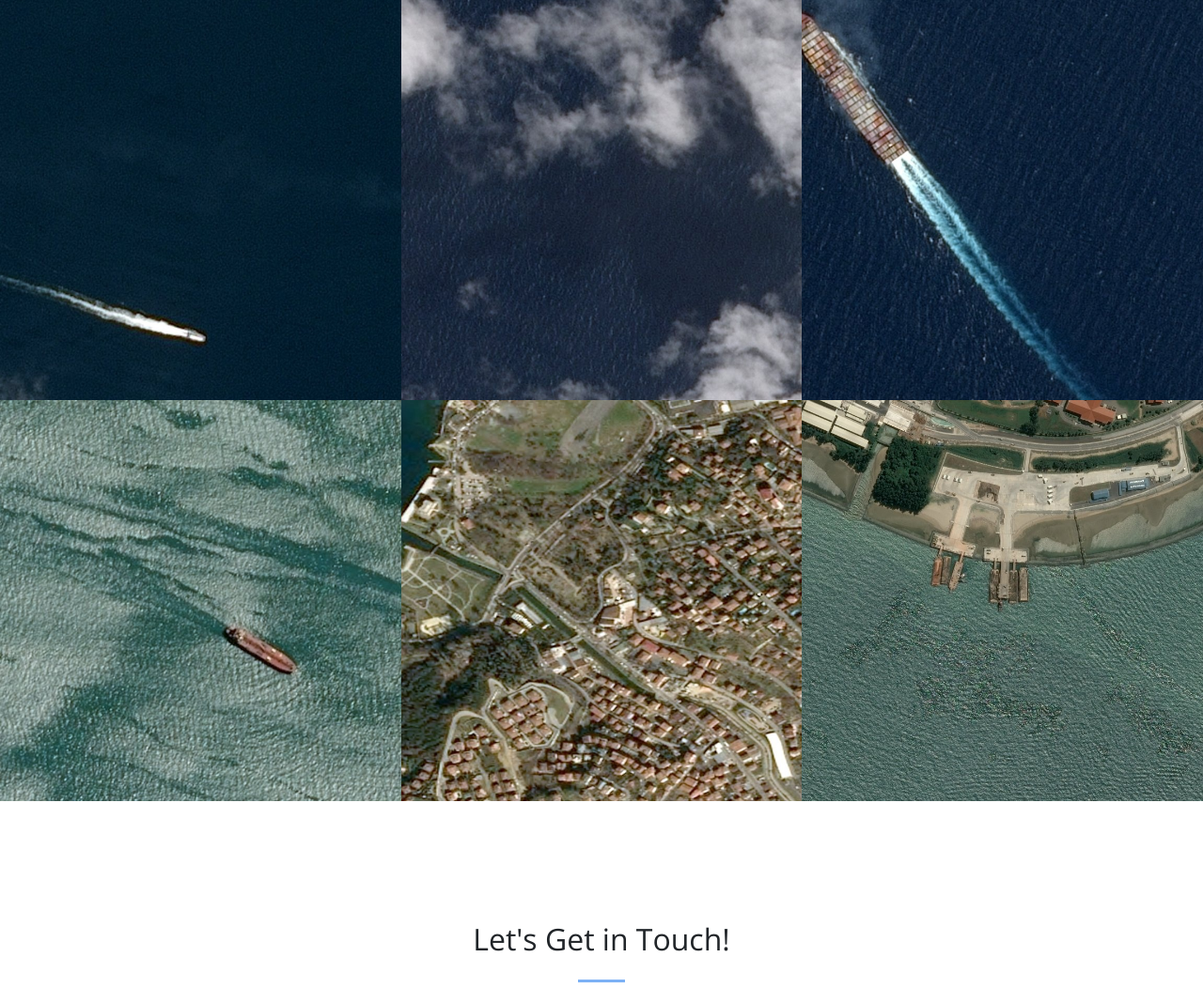
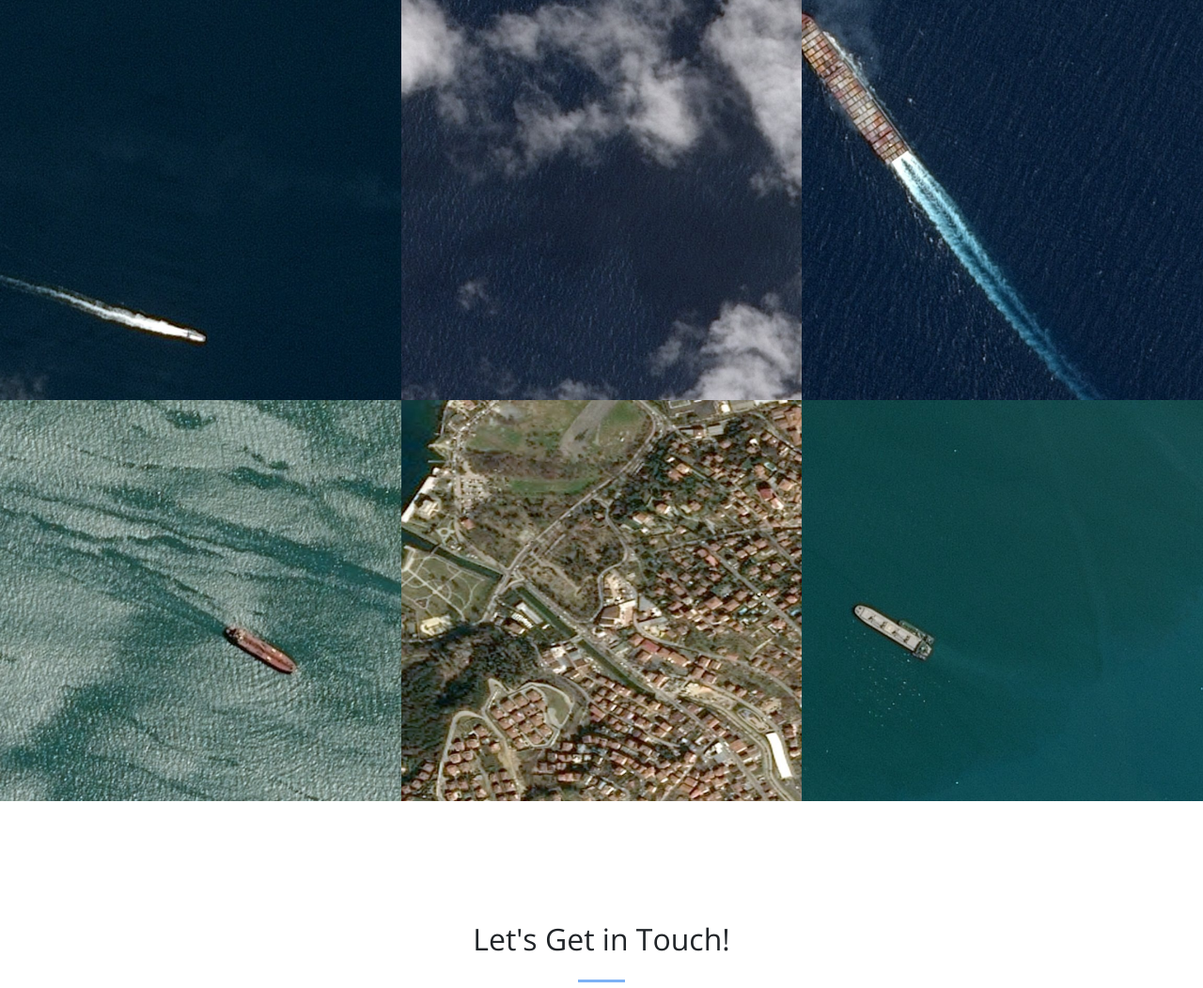
Before and after one commit to BUGenerator/Web, a Flask app: page / in a window 1280 px wide. Shown: the part 1885-2937 px from the top of the page at 94% size. Run offline with Flask 2, Linux system fonts and the light colour scheme; some libraries are stand-ins or nearby versions.

Commit message:
replace one demo image

```diff
--- a/templates/index.html
+++ b/templates/index.html
@@ -199,8 +199,8 @@
             </a>
           </div>
           <div class="col-lg-4 col-sm-6">
-            <a class="demo-box" href="/demo-provision/demo-6.jpg">
-              <img class="img-fluid" src="/static/image/demo/demo-6.jpg" alt="">
+            <a class="demo-box" href="/demo-provision/demo-7.jpg">
+              <img class="img-fluid" src="/static/image/demo/demo-7.jpg" alt="">
               <div class="demo-box-caption">
                 <div class="demo-box-caption-content">
                   <div class="project-category text-faded">
```
Also changed, not shown: static/image/demo/demo-7.jpg (added).
